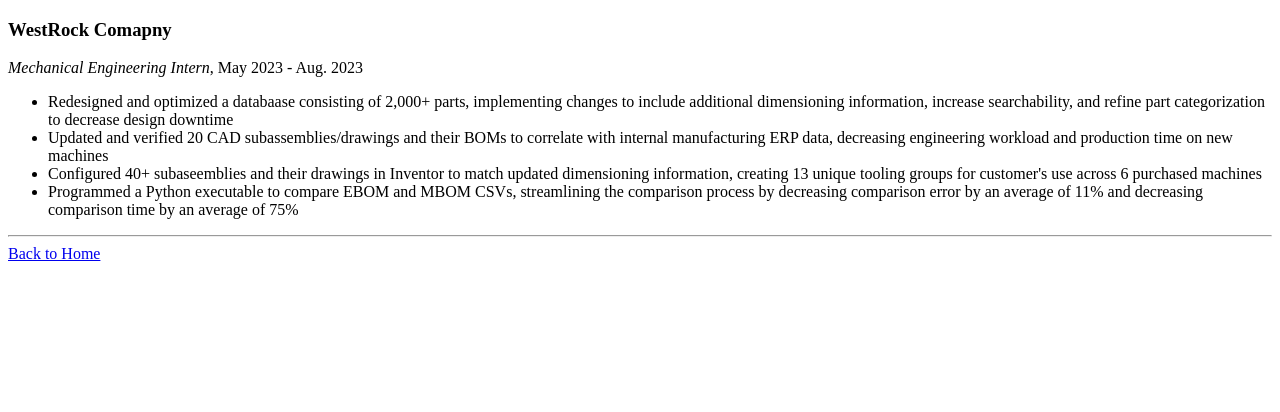
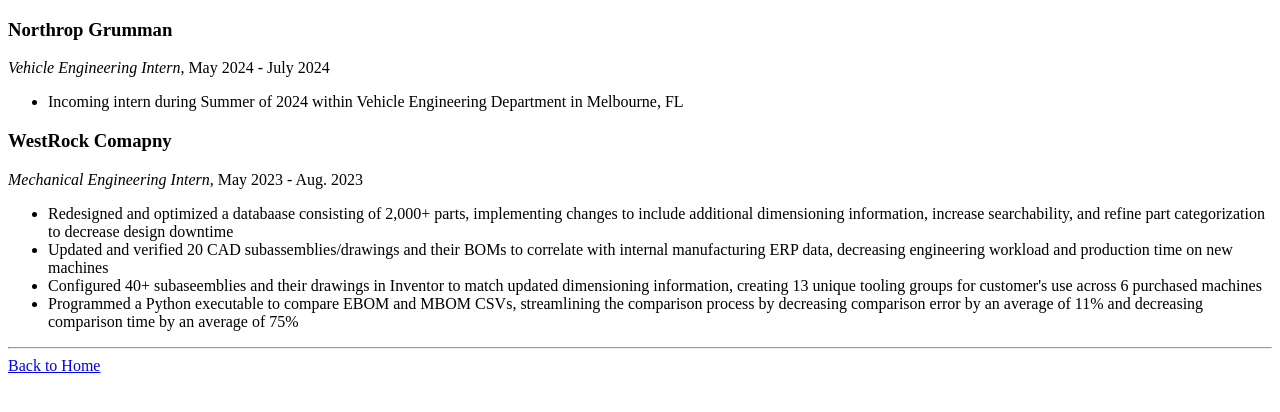
Before and after one commit to KevConn22/Portfolio, a plain HTML site: page public/experience.html in a window 1280 px wide. Drawn offline with Linux system fonts and the light colour scheme.

Commit message:
Update experience.html

```diff
--- a/public/experience.html
+++ b/public/experience.html
@@ -5,6 +5,11 @@
     <meta http-equiv="X-UA-Compatible" content="IE=edge">
     <meta name="viewport" content="width=device-width, initial-scale=1.0">
     <title>Experience</title>
+    <h3><strong>Northrop Grumman</strong></h3>
+    <p><em>Vehicle Engineering Intern</em>, May 2024 - July 2024
+        <ul>
+            <li>Incoming intern during Summer of 2024 within Vehicle Engineering Department in Melbourne, FL</li>
+        </ul></p>
     <h3><strong>WestRock Comapny</strong></h3>
     <p><em>Mechanical Engineering Intern</em>, May 2023 - Aug. 2023
         <ul>
```
